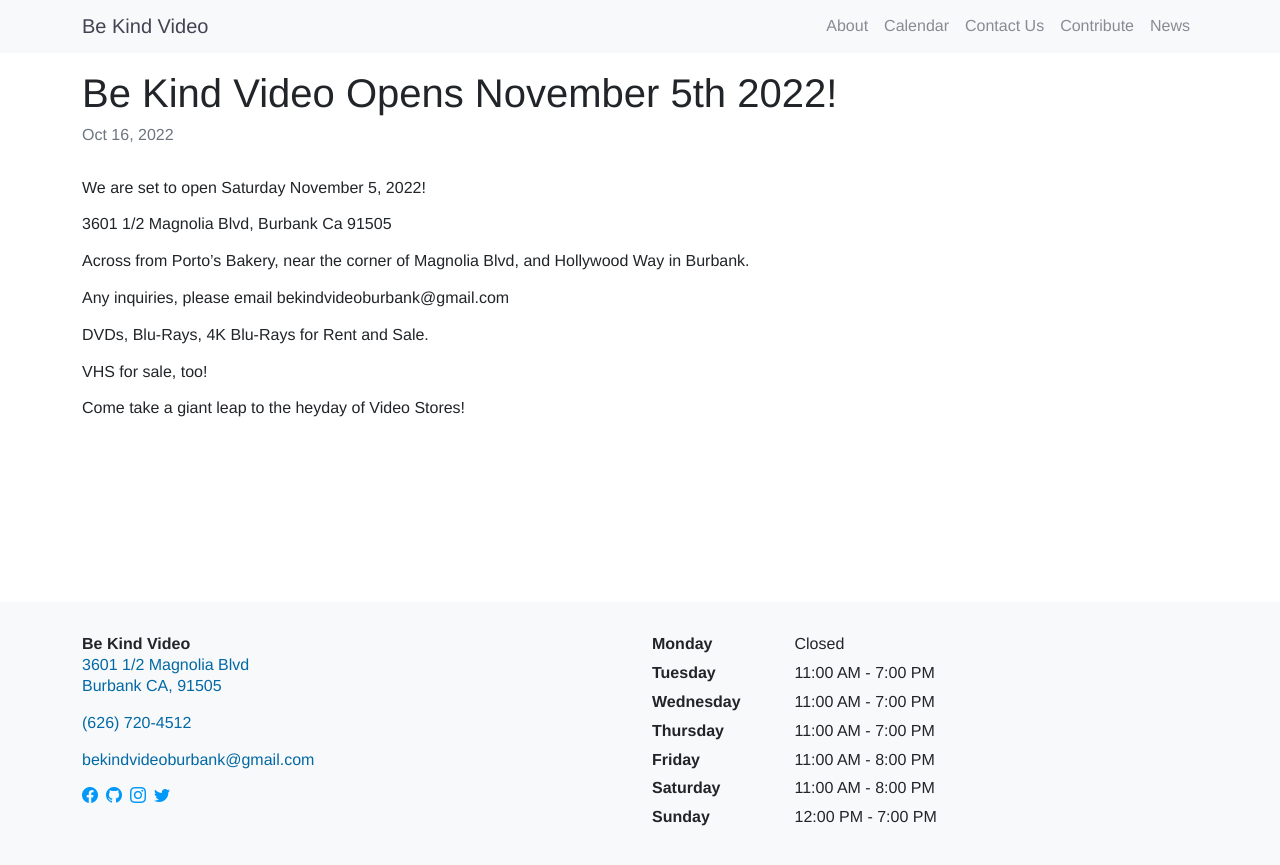
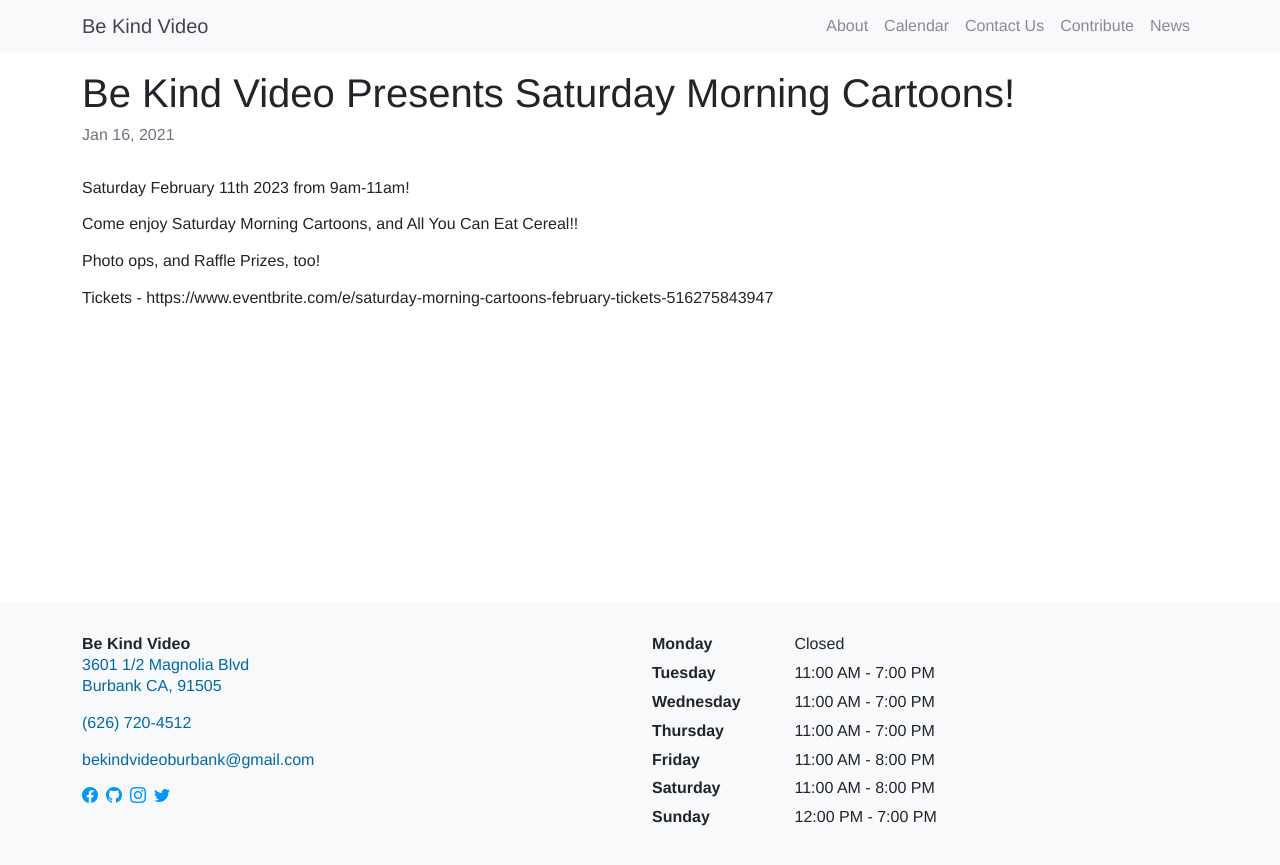
Before and after one commit to arenoir/be-kind-video, a Jekyll site: the page built from _posts/2022-10-16-welcome-to-jekyll.markdown, in a window 1280 px wide. Shown: the top 865 px of the page. Built offline with Jekyll 4.4.1, drawn with Linux system fonts in a browser that asks for light colours.

Commit message:
Update 2022-10-16-welcome-to-jekyll.markdown
Changed update to Saturday Morning Cartoon announcement.

```diff
--- a/_posts/2022-10-16-welcome-to-jekyll.markdown
+++ b/_posts/2022-10-16-welcome-to-jekyll.markdown
@@ -1,19 +1,13 @@
 ---
 layout: post
-title:  "Be Kind Video Opens November 5th 2022!"
-date:   2022-10-16 09:38:08 -0700
+title:  "Be Kind Video Presents Saturday Morning Cartoons!"
+date:   2021-1-16 13:21:08 -0700
 categories: jekyll update
 ---
-We are set to open Saturday November 5, 2022!
+Saturday February 11th 2023 from 9am-11am!
 
-3601 1/2 Magnolia Blvd, Burbank Ca 91505
+Come enjoy Saturday Morning Cartoons, and All You Can Eat Cereal!!
 
-Across from Porto's Bakery, near the corner of Magnolia Blvd, and Hollywood Way in Burbank.
+Photo ops, and Raffle Prizes, too!
 
-Any inquiries, please email bekindvideoburbank@gmail.com
-
-DVDs, Blu-Rays, 4K Blu-Rays for Rent and Sale.
-
-VHS for sale, too!
-
-Come take a giant leap to the heyday of Video Stores!
+Tickets - https://www.eventbrite.com/e/saturday-morning-cartoons-february-tickets-516275843947
```
